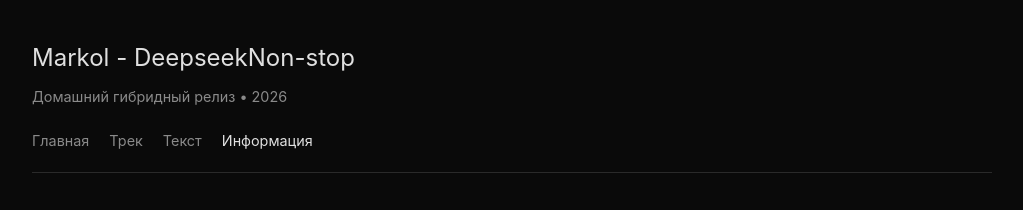
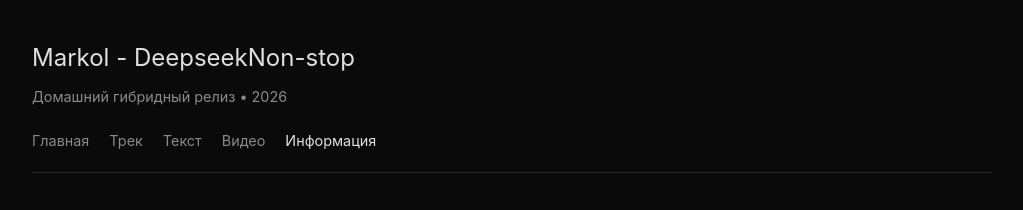
Before and after one commit to DeepseekForever/nonstop, a plain HTML site: page copyright.html in a window 1280 px wide. Shown: the top 210 px of the page, without its empty margins (128-1151 px from the left). Drawn offline with Linux system fonts and the light colour scheme.

Commit message:
Update copyright.html

```diff
--- a/copyright.html
+++ b/copyright.html
@@ -17,9 +17,11 @@
         <li><a href="index.html" class="nav-link">Главная</a></li>
         <li><a href="audio.html" class="nav-link">Трек</a></li>
         <li><a href="text.html" class="nav-link">Текст</a></li>
-                <li><a href="copyright.html" class="nav-link active">Информация</a></li>
+        <li><a href="clip.html" class="nav-link">Видео</a></li> <!-- НОВАЯ КНОПКА -->
+        <li><a href="copyright.html" class="nav-link">Информация</a></li>
     </ul>
 </nav>
+
     </header>
 
     <main>
```
Lines whose indentation alone changed are shown as unchanged.
